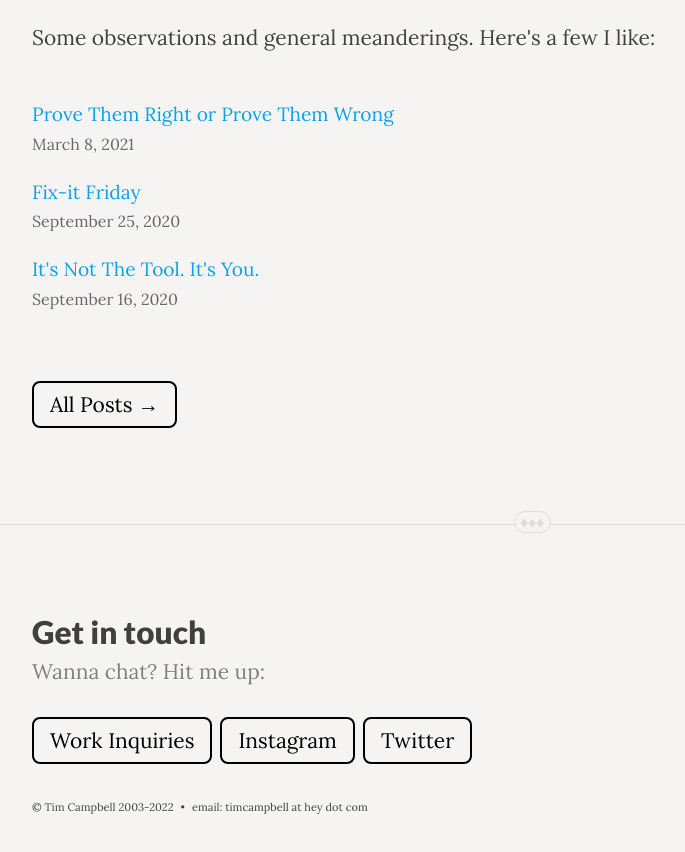
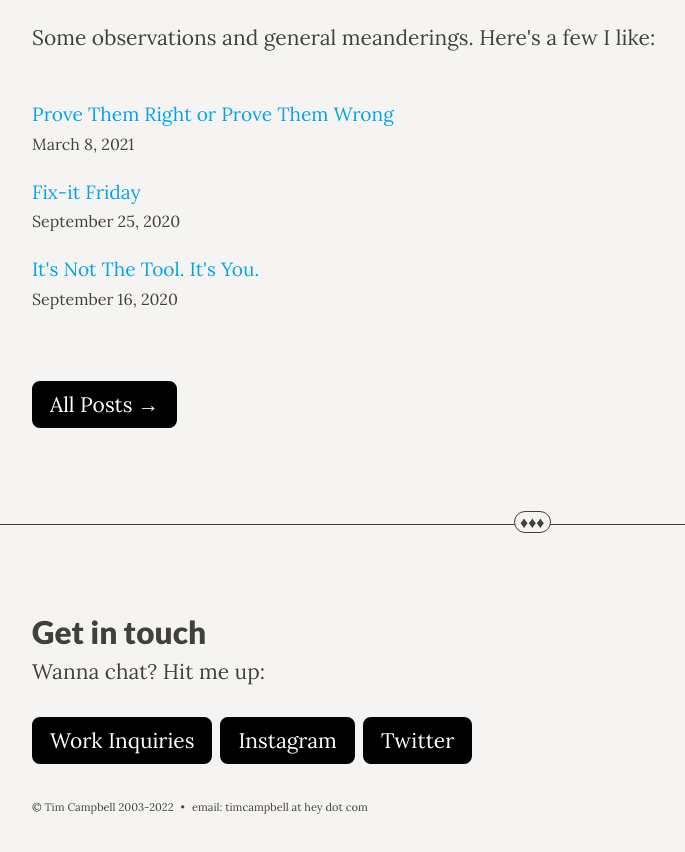
Before and after one commit to campbell17/campbell17-v2, a Next.js app: page / in a window 1280 px wide. Shown: the part 1460-2312 px from the top of the page, without its empty margins (96-781 px from the left). Built offline with nearby package versions, Linux system fonts and the light colour scheme.

Commit message:
add some tweaks for performance, accessibility, seo

```diff
--- a/components/footer.js
+++ b/components/footer.js
@@ -7,7 +7,7 @@ export default function Footer() {
       <div className={styles.container}>
         <div className="content title-block">
           <h2 className="page-title">Get in touch</h2>
-          <p className="soft">Wanna chat? Hit me up:</p>
+          <p>Wanna chat? Hit me up:</p>
         </div>
         <div className="content">
           <div className="flex flex-a-start flex-j-start">
--- a/components/gallery.js
+++ b/components/gallery.js
@@ -8,9 +8,9 @@ export default function Gallery(props) {
   const fulcrumGallery = props.fulcrumImages;
 
   const homeImages = [
-    { link: "/projects/fulcrum", linkTitle: "Fulcrum", category: "art", subcategory: "fulcrum", src: "https://campbell17.s3.amazonaws.com/work/square/fulcrum.jpg", alt: "", title: "" },
-    { link: "/projects/divide", linkTitle: "Divide", category: "work", subcategory: "divide", src: "https://campbell17.s3.amazonaws.com/work/square/divide.jpg", alt: "", title: "" },
-    { link: "/projects/personal", linkTitle: "Personal", category: "art", subcategory: "drawing", src: "https://campbell17.s3.amazonaws.com/work/square/personal-alt.jpg", alt: "", title: "" },
+    { link: "/projects/fulcrum", linkTitle: "Fulcrum", category: "art", subcategory: "fulcrum", src: "https://campbell17.s3.amazonaws.com/work/square/fulcrum.jpg", alt: "Fulcrum icon, a red triangle enclosed in a red circle", title: "" },
+    { link: "/projects/divide", linkTitle: "Divide", category: "work", subcategory: "divide", src: "https://campbell17.s3.amazonaws.com/work/square/divide.jpg", alt: "Illustration of blurry person on a bridge overlooking a city with a lone skyscraper", title: "" },
+    { link: "/projects/personal", linkTitle: "Personal", category: "art", subcategory: "drawing", src: "https://campbell17.s3.amazonaws.com/work/square/personal-alt.jpg", alt: "Drawing of a grimacing Emma Watson with an expressionless emoji thought bubble", title: "" },
   ]
   const projectsImages = [
     { link: "/projects/fulcrum", linkTitle: "Fulcrum", category: "art", subcategory: "fulcrum", src: "https://campbell17.s3.amazonaws.com/work/square/fulcrum.jpg", alt: "", title: "" },
@@ -49,21 +49,21 @@ export default function Gallery(props) {
       {homeGallery &&
         <div className="grid-container">
           {homeImages.map((index) => (
-            <BlurImage key={index.src} src={index.src} link={index.link} linkTitle={index.linkTitle}  />
+            <BlurImage key={index.src} src={index.src} link={index.link} linkTitle={index.linkTitle} alt={index.alt}  />
           ))}
         </div>
       }
       {indexGallery &&
         <div className="grid-container double">
           {projectsImages.map((index) => (
-            <BlurImage key={index.src} src={index.src} link={index.link} linkTitle={index.linkTitle}  />
+            <BlurImage key={index.src} src={index.src} link={index.link} linkTitle={index.linkTitle} alt={index.alt}  />
           ))}
         </div>
       }
       {fulcrumGallery &&
         <div className="grid-container double">
           {fulcrumImages.map((index) => (
-            <ImageUnlinked key={index.src} src={index.src} />
+            <ImageUnlinked key={index.src} src={index.src} alt={index.alt} />
           ))}
         </div>
       }
--- a/components/masthead.js
+++ b/components/masthead.js
@@ -4,7 +4,7 @@ export default function Masthead(props) {
   return (
     <section>
       <h1 className={styles.title}>{props.title}</h1>
-      <p className="soft">{props.subtitle}</p>
+      <p>{props.subtitle}</p>
       {props.children}
     </section>
   )
--- a/components/menu.js
+++ b/components/menu.js
@@ -17,7 +17,7 @@ export const Menu = () => {
           <div className="logo inner">
             <Link href="/">
               <a>
-                <Image src="/images/logo-sm.png" width={60} height={60} alt="Site logo" />
+                <Image src="/images/logo-sm.png" width={200} height={200} alt="Site logo" />
               </a>
             </Link>
           </div>
--- a/pages/_document.js
+++ b/pages/_document.js
@@ -3,7 +3,7 @@ import Document, { Html, Head, Main, NextScript } from 'next/document'
 class MyDocument extends Document {
   render() {
     return (
-      <Html>
+      <Html lang="en">
         <Head>
           <link href="https://fonts.googleapis.com/css2?family=Lato:ital,wght@0,400;0,900;1,400;1,900&display=swap"
             rel="stylesheet"
--- a/styles/global.scss
+++ b/styles/global.scss
@@ -199,16 +199,17 @@ a span {
 
 .cta {
   border: 2px solid #000;
-  color: #000;
+  background: #000;
+  color: #fff;
   @include radius;
   padding: $gap1 $gap2;
   text-shadow: none;
-  &:hover { color: #fff; }
+  &:hover { color: $text; }
   &:active { background: $text; }
   &:hover,
   &:focus {
-    box-shadow: inset 11em 0 0 0 #000;
-    color: #fff;
+    box-shadow: inset 11em 0 0 0 #fff;
+    color: #000;
   }
 }
 
@@ -409,6 +410,7 @@ nav { font-family: $display-text; }
 }
 .logo {
   min-width: 60px;
+  max-width: 60px;
   &.inner {
     @include radius-sm;
     a:hover .nav-link { border-bottom: 4px solid $linkhover; }
@@ -496,7 +498,7 @@ nav { font-family: $display-text; }
 /* ----- `Footer
 ----------------------------------------------------------------------------------------------------*/
 footer {
-  border-top: 1px solid $border;
+  border-top: 1px solid $text;
   padding-top: $gap5;
   margin-top: $gap8;
   position: relative;
@@ -506,11 +508,11 @@ footer {
     font-size: 16px;
     position: absolute;
     top: -14px;
-    color: $border;
+    color: $text;
     left: calc(50% - 30px);
     @include radius($gap2);
     background: $background;
-    border: 1px solid $border;
+    border: 1px solid $text;
     padding: 0 5px;
   }
 
--- a/styles/utils.module.scss
+++ b/styles/utils.module.scss
@@ -50,7 +50,7 @@
 }
 
 .lightText {
-  color: #666;
+  color: #41403b;
 }
 .cardShadow {
   transition: all ease-in-out 100ms;
```
